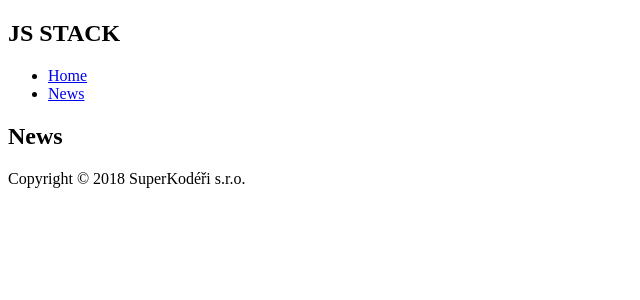
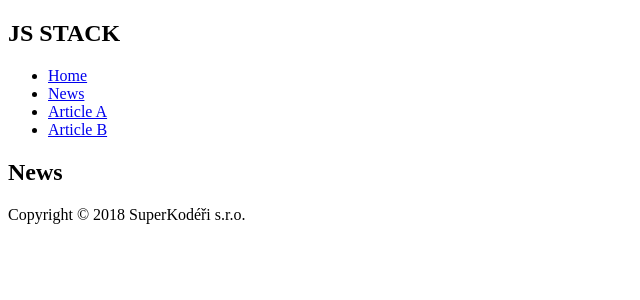
Before and after one commit to jose-pleonasm/stack, a React app: page /news in a window 1280 px wide. Shown: the top 300 px of the page, without its empty margins (0-640 px from the left). Built offline with nearby package versions, Linux system fonts and the light colour scheme.

Commit message:
added articles - path pattern routing demo

```diff
--- a/package.json
+++ b/package.json
@@ -34,6 +34,7 @@
     "webpack-visualizer-plugin": "^0.1.11"
   },
   "dependencies": {
+    "path-to-regexp": "^2.4.0",
     "react": "^16.6.3",
     "react-dom": "^16.6.3",
     "react-router": "^4.4.0-beta.6",
--- /dev/null
+++ b/src/js/articles.js
@@ -0,0 +1,11 @@
+
+export const articles = [
+	{
+		id: 'c0b88c4f-8877-4890-9f85-09fab245956d',
+		title: 'Article A',
+	},
+	{
+		id: '1a38404c-3e8a-44ea-801e-8e6fad755f16',
+		title: 'Article B',
+	},
+];
--- a/src/js/components/App.js
+++ b/src/js/components/App.js
@@ -1,8 +1,9 @@
 import * as React from 'react';
 import { BrowserRouter, Route, Switch } from 'react-router-dom';
-import { home, news } from '../routes';
+import { home, news, article } from '../routes';
 import { Home } from './pages/Home';
 import { News } from './pages/News';
+import { Article } from './pages/Article';
 import { NotFound } from './pages/NotFound';
 import '../../css/index.scss';
 
@@ -12,6 +13,7 @@ export const App = (props) => {
 			<Switch>
 				<Route {...home} component={Home} />
 				<Route {...news} component={News} />
+				<Route {...article} component={Article} />
 				<Route component={NotFound} />
 			</Switch>
 		</BrowserRouter>
--- a/src/js/components/layout/Menu.js
+++ b/src/js/components/layout/Menu.js
@@ -1,14 +1,25 @@
 import * as React from 'react';
 import { NavLink } from 'react-router-dom';
-import { routes } from '../../routes';
+import { routes, article as routeArticle } from '../../routes';
+import { resolvePath } from '../../utils/router';
+import { articles } from '../../articles';
+
+const straightRoutes = routes.filter(route => route !== routeArticle)
 
 export const Menu = () => {
 	return (
 		<ul>
-			{routes.map(route => (
+			{straightRoutes.map(route => (
 				<li key={route.path}>
 					<NavLink to={route.path} activeClassName={activeClassName}>
 						<span>{route.title}</span>
+					</NavLink>
+				</li>
+			))}
+			{articles.map(article => (
+				<li key={article.id}>
+					<NavLink to={resolvePath(routeArticle, article)} activeClassName={activeClassName}>
+						<span>{article.title}</span>
 					</NavLink>
 				</li>
 			))}
--- /dev/null
+++ b/src/js/components/pages/Article.js
@@ -0,0 +1,17 @@
+import * as React from 'react';
+import { GeneralLayout } from '../GeneralLayout';
+import { articles } from '../../articles';
+
+export const Article = (props) => {
+	const { match } = props;
+	const { id } = match.params;
+	const { title } = articles.find(article => article.id === id);
+
+	return (
+		<GeneralLayout>
+			<article>
+				<h1>{title}</h1>
+			</article>
+		</GeneralLayout>
+	);
+};
--- a/src/js/routes.js
+++ b/src/js/routes.js
@@ -11,7 +11,13 @@ export const news = {
 	title: 'News',
 };
 
+export const article = {
+	path: '/article/:id',
+	exact: true,
+};
+
 export const routes = [
 	home,
 	news,
+	article,
 ];
--- /dev/null
+++ b/src/js/utils/router.js
@@ -0,0 +1,6 @@
+import pathToRegexp from 'path-to-regexp';
+
+export const resolvePath = (route, params) => {
+	const toPath = pathToRegexp.compile(route.path);
+	return toPath(params);
+};
```
Also changed, not shown: 1 other file (tests, documents, lock files or other folders).
